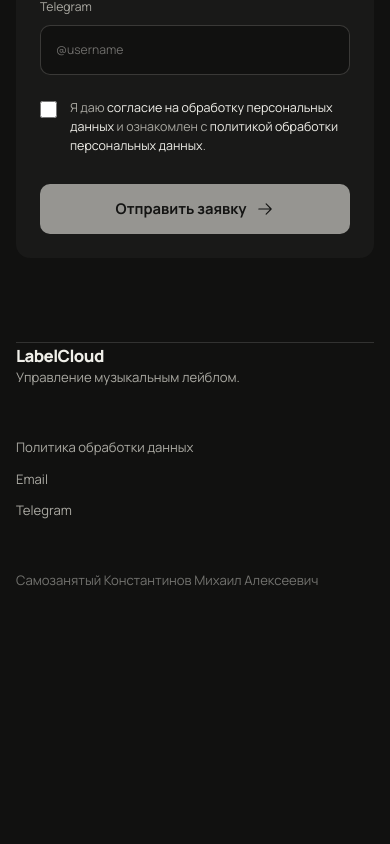
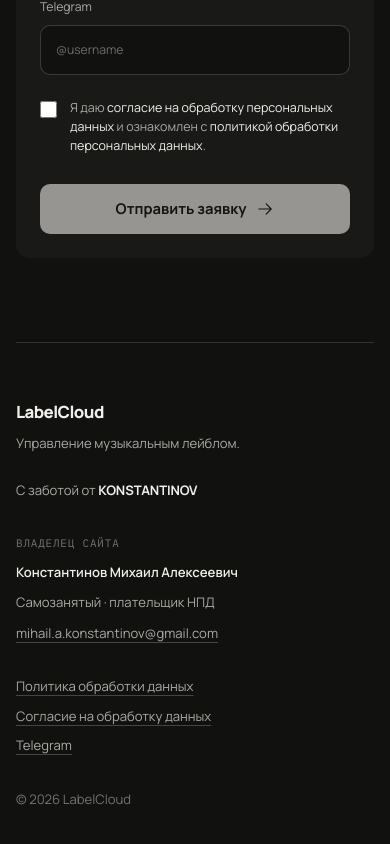
Before and after one commit to xtwze/Label-Cloud-Landing, a Next.js app in the folder frontend/: page / in a window 390 px wide. Shown: the part 10241-11085 px from the top of the page. Before the commit the page ends 10833 px from the top, so only its background shows below. Built offline with nearby package versions, Linux system fonts and the light colour scheme; no server answers.

Commit message:
feat: add legal footer and Konstantinov creator credit

```diff
--- a/frontend/src/app/globals.css
+++ b/frontend/src/app/globals.css
@@ -407,9 +407,17 @@
 .form-success h3 { margin: 26px 0 10px; font-size: 2rem; }
 .form-success p { margin: 0; color: var(--muted); }
 
-.footer { min-height: 250px; display: grid; grid-template-columns: 1fr auto; align-content: center; gap: 50px; border-top: 1px solid var(--line); color: var(--muted); font-size: 0.82rem; }
+.footer { min-height: 290px; display: grid; grid-template-columns: minmax(190px, 0.9fr) minmax(260px, 1.2fr) minmax(210px, 0.8fr); align-content: center; gap: 44px; border-top: 1px solid var(--line); color: var(--muted); font-size: 0.82rem; }
 .footer .brand { color: var(--paper); }
-.footer-links { display: flex; gap: 24px; }
+.footer-brand, .footer-owner, .footer-links { display: flex; flex-direction: column; align-items: flex-start; gap: 10px; }
+.footer-brand p { margin: 0; }
+.creator-credit { margin-top: 18px !important; }
+.creator-credit strong { color: var(--paper); font-weight: 680; letter-spacing: -0.01em; }
+.footer-owner { line-height: 1.55; }
+.footer-owner > span:first-child { color: rgb(240 239 233 / 44%); font-family: var(--font-plex-mono), monospace; font-size: 0.68rem; letter-spacing: 0.08em; text-transform: uppercase; }
+.footer-owner strong { color: var(--paper); font-weight: 580; }
+.footer-owner a, .footer-links a { text-decoration: underline; text-decoration-color: rgb(240 239 233 / 24%); text-underline-offset: 4px; }
+.footer-links { align-items: flex-end; text-align: right; }
 .footer .legal { grid-column: 1 / -1; margin: 0; color: rgb(240 239 233 / 44%); }
 .metrica-pixel { position: absolute; left: -9999px; }
 .cookie-banner {
@@ -475,8 +483,9 @@
   .time-win > strong { font-size: clamp(3.8rem, 8vw, 5.3rem); }
   .secondary-outcomes { grid-template-columns: repeat(2, minmax(0, 1fr)); }
   .migration-number { margin-bottom: 10px; }
-  .footer { grid-template-columns: 1fr; }
-  .footer .legal { grid-column: 1; }
+  .footer { grid-template-columns: 1fr 1fr; }
+  .footer-links { align-items: flex-start; text-align: left; }
+  .footer .legal { grid-column: 1 / -1; }
 }
 
 @media (max-width: 640px) {
@@ -529,7 +538,8 @@
   .form-grid { grid-template-columns: 1fr; }
   .field-wide { grid-column: 1; }
   .enquiry-form, .form-success { padding: 24px; }
-  .footer-links { flex-direction: column; gap: 12px; }
+  .footer { grid-template-columns: 1fr; gap: 34px; padding-top: 56px; padding-bottom: 56px; }
+  .footer .legal { grid-column: 1; }
   .privacy-page { width: calc(100% - 32px); padding-top: 34px; }
   .privacy-back { margin-bottom: 54px; }
   .privacy-page .privacy-updated { margin-bottom: 54px; }
--- a/frontend/src/app/page.tsx
+++ b/frontend/src/app/page.tsx
@@ -119,17 +119,27 @@
         </section>
       </main>
 
-      <footer className="footer section-shell">
-        <div>
+      <footer id="site-footer" className="footer section-shell">
+        <div className="footer-brand">
           <a className="brand" href="#top">LabelCloud</a>
           <p>Управление музыкальным лейблом.</p>
+          <p className="creator-credit">С заботой от <strong>KONSTANTINOV</strong></p>
         </div>
-        <div className="footer-links">
+
+        <div className="footer-owner" aria-label="Сведения о владельце сайта">
+          <span>Владелец сайта</span>
+          <strong>Константинов Михаил Алексеевич</strong>
+          <span>Самозанятый · плательщик НПД</span>
+          <a href="mailto:mihail.a.konstantinov@gmail.com">mihail.a.konstantinov@gmail.com</a>
+        </div>
+
+        <nav className="footer-links" aria-label="Правовая информация и контакты">
           <Link href="/privacy">Политика обработки данных</Link>
-          <a href="mailto:mihail.a.konstantinov@gmail.com">Email</a>
+          <Link href="/consent">Согласие на обработку данных</Link>
           <a href="https://t.me/xtwze" target="_blank" rel="noreferrer">Telegram</a>
-        </div>
-        <p className="legal">Самозанятый Константинов Михаил Алексеевич</p>
+        </nav>
+
+        <p className="legal">© 2026 LabelCloud</p>
       </footer>
     </MotionFrame>
   );
```
